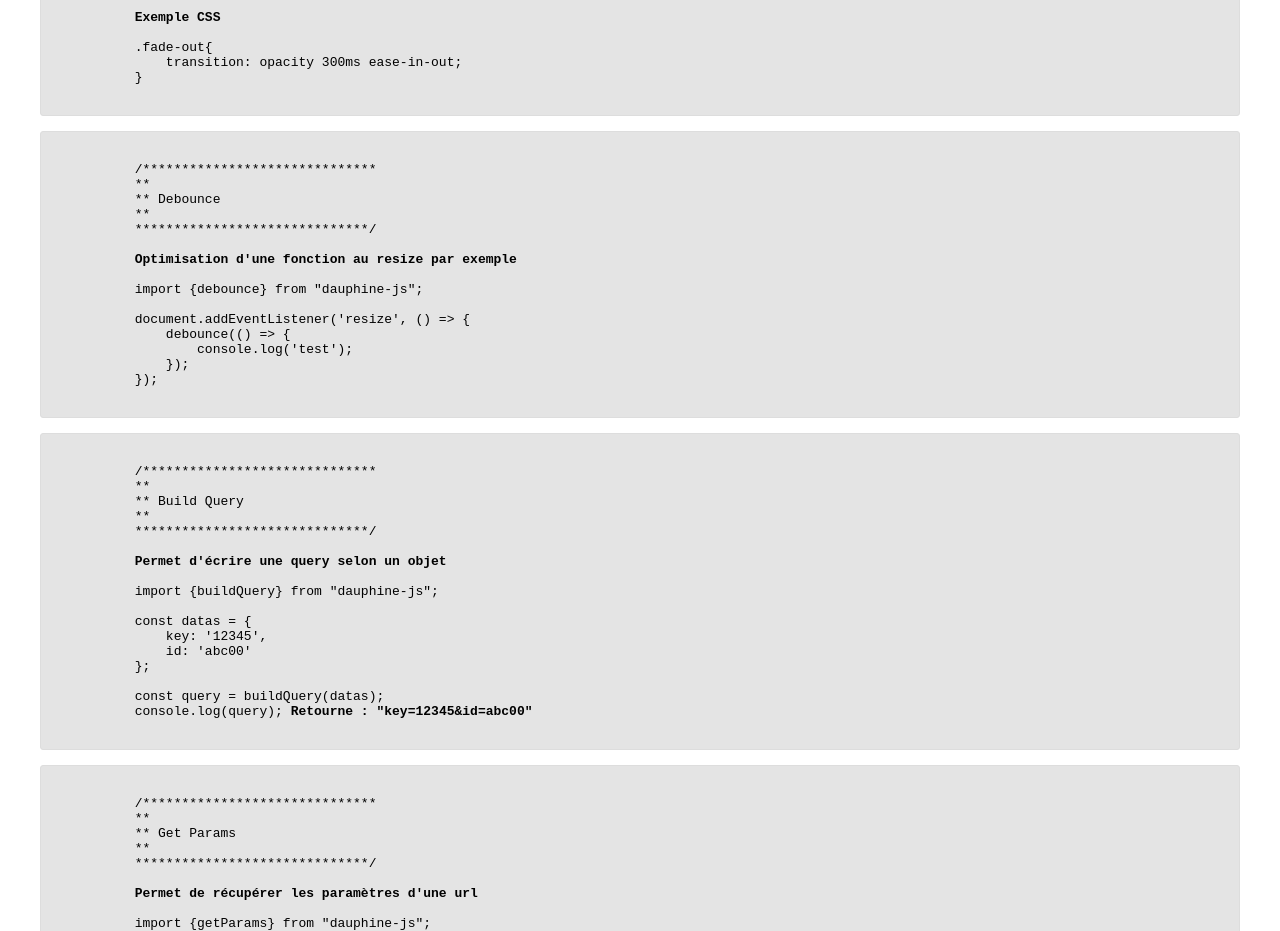
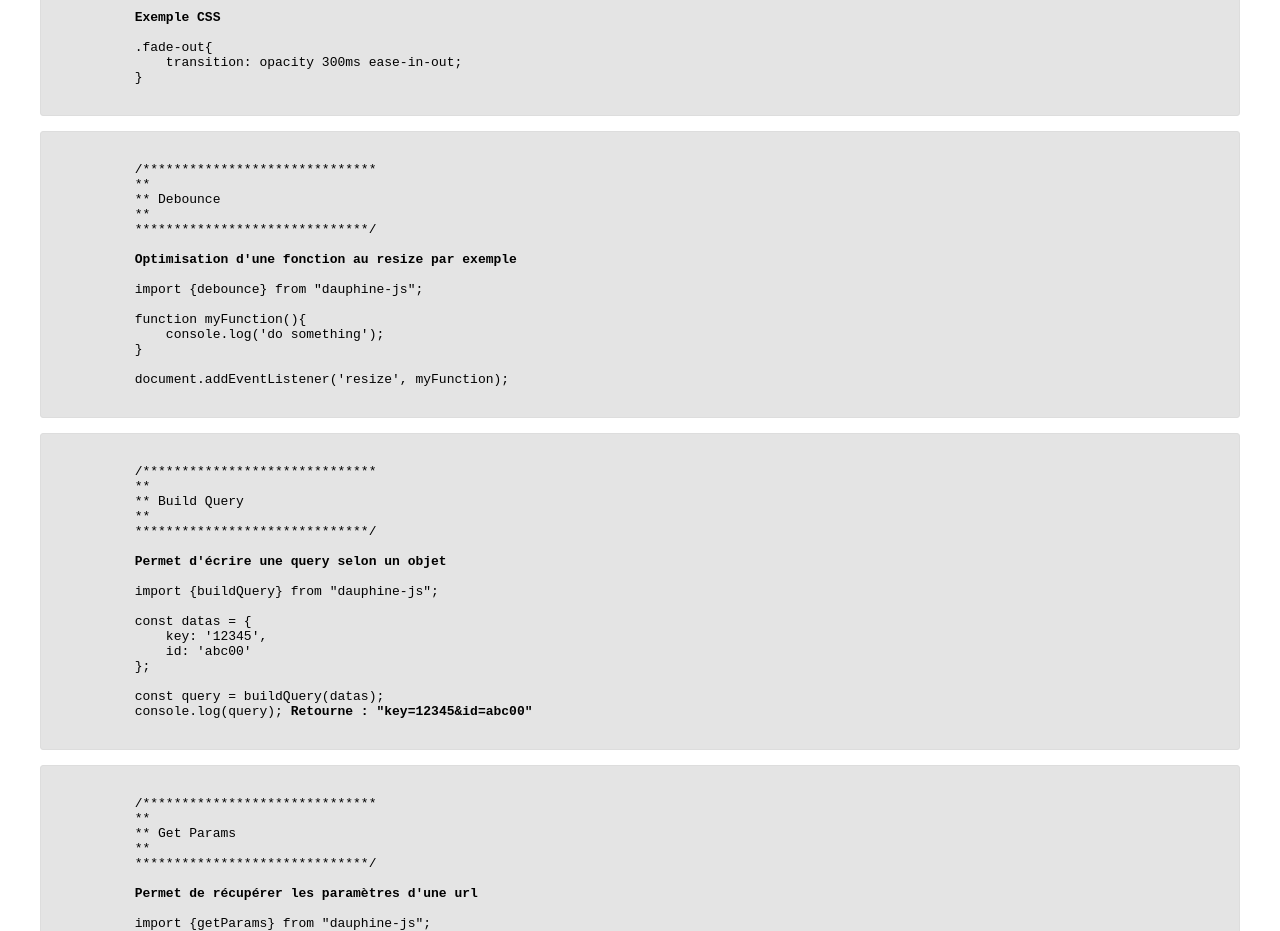
Before and after one commit to agence-adeliom/dauphine-js, a website: page demo/index.html in a window 1280 px wide. Shown: the part 4300-5231 px from the top of the page. Drawn offline with Linux system fonts and the light colour scheme.

Commit message:
update demo debounce

```diff
--- a/demo/index.html
+++ b/demo/index.html
@@ -335,11 +335,11 @@ and open the template in the editor.
 
             import {debounce} from "dauphine-js";
 
-            document.addEventListener('resize', () => {
-                debounce(() => {
-                    console.log('test');
-                });
-            });
+            function myFunction(){
+                console.log('do something');
+            }
+
+            document.addEventListener('resize', myFunction);
 
             </code>
         </div>
```
